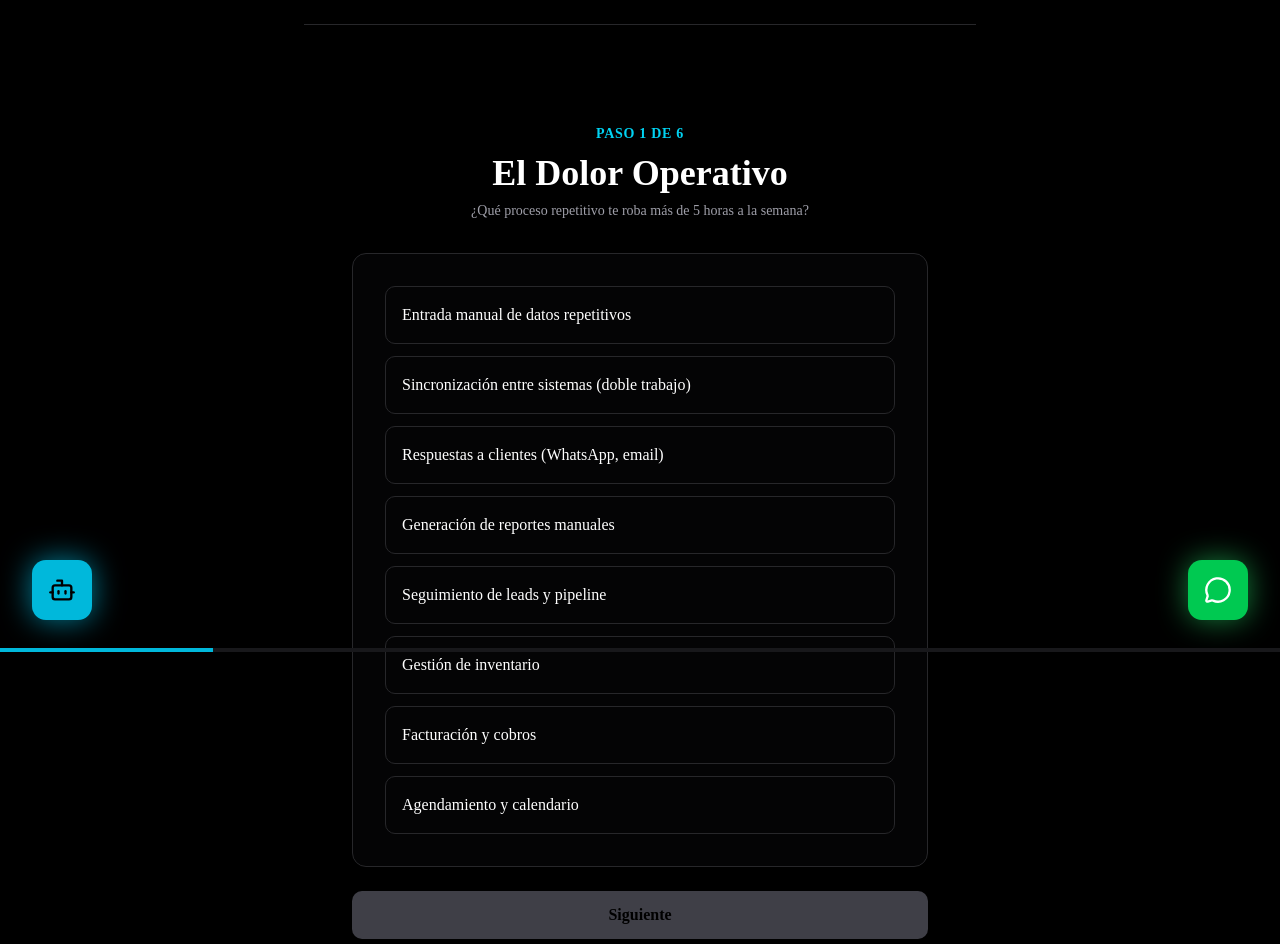
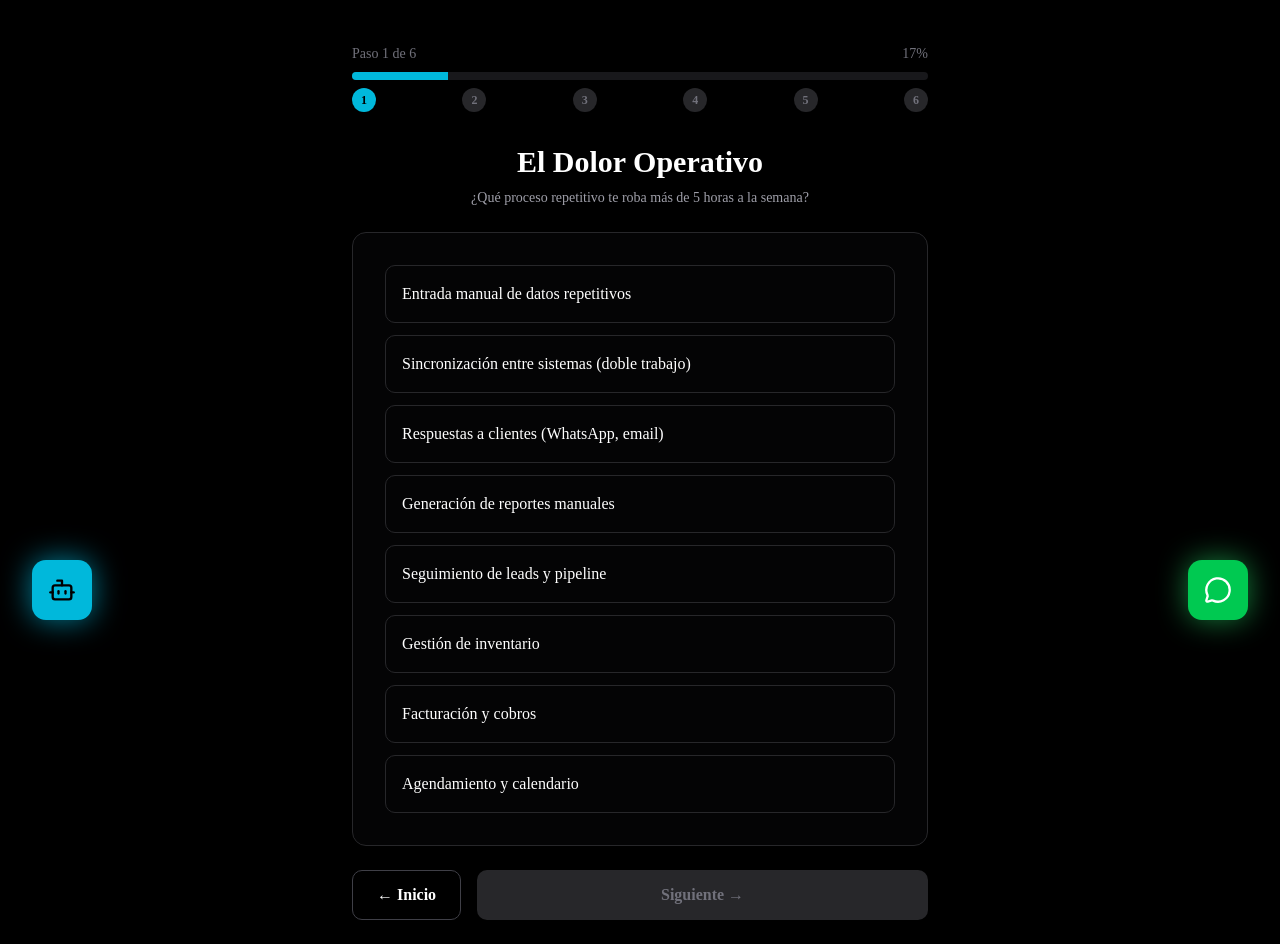
Before and after one commit to andresmoralesc1/hubiagency, a Next.js app: page /brief in a window 1280 px wide. Shown: the part 148-1092 px from the top of the page. Built offline with nearby package versions, Linux system fonts and the light colour scheme.

Commit message:
UX audit: improve brief form accessibility and error handling

```diff
--- a/components/brief-form.tsx
+++ b/components/brief-form.tsx
@@ -2,21 +2,19 @@
 
 import { useState } from "react";
 import Link from "next/link";
+import { Header } from "@/components/header";
+import { Footer } from "@/components/footer";
 import { ShinyButton } from "@/components/ui/shiny-button";
+import { toast, ToastContainer } from "@/components/ui/toast";
+import { X, CheckCircle } from "lucide-react";
 
 const tools = [
-  // Office & Productivity
   "Google Sheets", "Excel", "Office 365", "Google Workspace",
   "Notion", "Trello", "Asana", "Monday.com", "Jira", "ClickUp",
-  // CRM & Sales
   "CRM (HubSpot, Salesforce)", "Zoho", "Pipeline", "Bitrix24",
-  // Communication
   "Slack", "WhatsApp", "Telegram", "Discord", "Email",
-  // Social Media & Marketing
   "Instagram", "Facebook", "Twitter/X", "LinkedIn", "TikTok",
-  // E-commerce
   "Shopify", "WooCommerce", "Stripe", "PayPal", "MercadoPago",
-  // Other
   "SAP", "Dynamics", "Mailchimp", "HubSpot Marketing"
 ];
 
@@ -51,41 +49,95 @@ const budgets = [
   { min: 15000, max: 50000, label: "$15,000+", desc: "Transformación digital" }
 ];
 
+function isValidEmail(email: string) {
+  return /^[^\s@]+@[^\s@]+\.[^\s@]+$/.test(email);
+}
+
 export function BriefForm() {
   const [step, setStep] = useState(0);
   const [formData, setFormData] = useState({
     name: "", email: "", company: "",
     pain: [] as string[],
     tools: [] as string[],
-    connection: "", goal: "", urgency: "", budget: ""
+    connection: "", otherTool: "", goal: "", urgency: "", budget: ""
   });
   const [submitted, setSubmitted] = useState(false);
   const [submitting, setSubmitting] = useState(false);
 
   const totalSteps = 6;
 
+  const canProceed = () => {
+    switch (step) {
+      case 0: return formData.pain.length > 0;
+      case 1: return formData.tools.length > 0;
+      case 2: return formData.connection.trim().length > 0;
+      case 3: return !!formData.goal;
+      case 4: return !!formData.urgency;
+      case 5: return formData.name.trim().length > 0 && isValidEmail(formData.email) && !!formData.budget;
+      default: return false;
+    }
+  };
+
+  const getFieldError = () => {
+    if (step === 2 && !formData.connection.trim()) return "Describe al menos una conexión";
+    if (step === 5) {
+      if (!formData.name.trim()) return "El nombre es requerido";
+      if (!formData.email.trim()) return "El email es requerido";
+      if (!isValidEmail(formData.email)) return "Ingresa un email válido";
+      if (!formData.budget) return "Selecciona un presupuesto";
+    }
+    return null;
+  };
+
   const handleSubmit = async () => {
+    const fieldError = getFieldError();
+    if (fieldError) {
+      toast(fieldError, "error");
+      return;
+    }
+
     setSubmitting(true);
     try {
       const res = await fetch("/api/brief", {
         method: "POST",
         headers: { "Content-Type": "application/json" },
-        body: JSON.stringify({ ...formData, source: "brief-form" })
+        body: JSON.stringify({
+          ...formData,
+          source: "brief-form",
+          tools: formData.otherTool
+            ? [...formData.tools, formData.otherTool]
+            : formData.tools
+        })
       });
-      if (res.ok) setSubmitted(true);
-    } catch (e) {
-      console.error(e);
+      if (res.ok) {
+        setSubmitted(true);
+      } else {
+        toast("Error al enviar. Intenta de nuevo.", "error");
       }
+    } catch {
+      toast("Error de conexión. Intenta de nuevo.", "error");
+    } finally {
       setSubmitting(false);
+    }
+  };
+
+  const handleNext = () => {
+    const fieldError = getFieldError();
+    if (fieldError) {
+      toast(fieldError, "error");
+      return;
+    }
+    if (step < totalSteps - 1) {
+      setStep(s => s + 1);
+    }
   };
 
   if (submitted) {
     return (
-      <div className="min-h-screen bg-black text-white">
-        <header className="py-6 px-8 border-b border-zinc-800">
-          <Link href="/" className="text-xl font-bold">hubIAgency</Link>
-        </header>
-        <section className="pt-32 px-8">
+      <>
+        <Header />
+        <ToastContainer />
+        <main className="min-h-screen bg-black text-white pt-24 pb-16 px-8">
           <div className="max-w-xl mx-auto text-center">
             <div className="text-6xl mb-6">🚀</div>
             <h1 className="text-4xl font-bold mb-4">¡Recibido!</h1>
@@ -100,33 +152,55 @@ export function BriefForm() {
               Agendar llamada ahora
             </ShinyButton>
           </div>
-        </section>
-      </div>
+        </main>
+        <Footer />
+      </>
     );
   }
 
   return (
-    <div className="min-h-screen bg-black text-white">
-      <header className="py-6 px-8 border-b border-zinc-800">
-        <Link href="/" className="text-xl font-bold">hubIAgency</Link>
-      </header>
+    <>
+      <Header />
+      <ToastContainer />
 
-      {/* Progress bar */}
-      <div className="fixed bottom-0 left-0 right-0 h-1 bg-zinc-900 z-50">
+      <main className="min-h-screen bg-black text-white pt-24 pb-16 px-4">
+        <div className="max-w-xl mx-auto">
+          {/* Progress */}
+          <div className="mb-8">
+            <div className="flex items-center justify-between text-sm text-zinc-500 mb-2">
+              <span>Paso {step + 1} de {totalSteps}</span>
+              <span>{Math.round(((step + 1) / totalSteps) * 100)}%</span>
+            </div>
+            <div className="h-2 bg-zinc-900 rounded-full overflow-hidden">
               <div
                 className="h-full bg-cyan-500 transition-all duration-300"
                 style={{ width: `${((step + 1) / totalSteps) * 100}%` }}
               />
             </div>
+            {/* Step indicators */}
+            <div className="flex justify-between mt-2">
+              {Array.from({ length: totalSteps }, (_, i) => (
+                <button
+                  key={i}
+                  onClick={() => i < step && setStep(i)}
+                  className={`w-6 h-6 rounded-full text-xs font-bold transition-all ${
+                    i < step
+                      ? "bg-cyan-500 text-black cursor-pointer hover:bg-cyan-400"
+                      : i === step
+                      ? "bg-cyan-500 text-black"
+                      : "bg-zinc-800 text-zinc-500"
+                  }`}
+                  aria-label={`Ir a paso ${i + 1}`}
+                >
+                  {i < step ? <CheckCircle className="w-4 h-4 mx-auto" /> : i + 1}
+                </button>
+              ))}
+            </div>
+          </div>
 
-      <section className="pt-24 pb-16 px-4">
-        <div className="max-w-xl mx-auto">
           {/* Header */}
-          <div className="text-center mb-8">
-            <span className="text-cyan-400 text-sm font-semibold tracking-wider uppercase">
-              Paso {step + 1} de {totalSteps}
-            </span>
-            <h1 className="text-3xl md:text-4xl font-bold mt-2 mb-2">
+          <div className="text-center mb-6">
+            <h1 className="text-2xl md:text-3xl font-bold mb-2">
               {step === 0 && "El Dolor Operativo"}
               {step === 1 && "Tu Stack Actual"}
               {step === 2 && "La Conexión Ideal"}
@@ -147,9 +221,8 @@ export function BriefForm() {
           {/* Step content */}
           <div className="bg-zinc-950/50 border border-zinc-800 rounded-xl p-6 md:p-8 mb-6">
 
-            {/* Step 0: Pain points */}
             {step === 0 && (
-              <div className="space-y-3">
+              <div className="space-y-3" role="group" aria-label="Puntos de dolor">
                 {painPoints.map((pain) => (
                   <button
                     key={pain}
@@ -157,21 +230,22 @@ export function BriefForm() {
                       ...f,
                       pain: f.pain.includes(pain) ? f.pain.filter(p => p !== pain) : [...f.pain, pain]
                     }))}
+                    aria-pressed={formData.pain.includes(pain)}
                     className={`w-full text-left p-4 rounded-lg border transition-all ${
                       formData.pain.includes(pain)
                         ? "border-cyan-500 bg-cyan-500/10 text-cyan-400"
                         : "border-zinc-800 hover:border-zinc-600"
                     }`}
                   >
+                    {formData.pain.includes(pain) && <CheckCircle className="w-4 h-4 inline mr-2" />}
                     {pain}
                   </button>
                 ))}
               </div>
             )}
 
-            {/* Step 1: Tools */}
             {step === 1 && (
-              <div className="grid grid-cols-2 md:grid-cols-3 gap-3">
+              <div className="grid grid-cols-2 md:grid-cols-3 gap-3" role="group" aria-label="Herramientas">
                 {tools.map((tool) => (
                   <button
                     key={tool}
@@ -179,39 +253,49 @@ export function BriefForm() {
                       ...f,
                       tools: f.tools.includes(tool) ? f.tools.filter(t => t !== tool) : [...f.tools, tool]
                     }))}
+                    aria-pressed={formData.tools.includes(tool)}
                     className={`p-3 rounded-lg border text-sm transition-all ${
                       formData.tools.includes(tool)
                         ? "border-cyan-500 bg-cyan-500/10 text-cyan-400"
                         : "border-zinc-800 hover:border-zinc-600"
                     }`}
                   >
+                    {formData.tools.includes(tool) && <CheckCircle className="w-3 h-3 inline mr-1" />
+}
                     {tool}
                   </button>
                 ))}
               </div>
             )}
 
-            {/* Step 2: Connection */}
             {step === 2 && (
               <div className="space-y-4">
                 <div>
-                  <label className="block text-sm text-zinc-400 mb-2">
+                  <label htmlFor="connection" className="block text-sm text-zinc-400 mb-2">
                     ¿Qué herramientas quieres conectar?
                   </label>
                   <input
+                    id="connection"
                     type="text"
                     value={formData.connection}
                     onChange={(e) => setFormData(f => ({ ...f, connection: e.target.value }))}
                     placeholder="Ej: Google Sheets → Notion, WhatsApp → CRM"
                     className="w-full bg-zinc-900 border border-zinc-700 rounded-lg px-4 py-3 text-white placeholder-zinc-500 focus:border-cyan-500 focus:outline-none"
+                    aria-describedby="connection-hint"
                   />
+                  <p id="connection-hint" className="text-zinc-600 text-xs mt-1">
+                    Describe el flujo ideal: qué sale de una herramienta y entra en otra
+                  </p>
                 </div>
                 <div>
-                  <label className="block text-sm text-zinc-400 mb-2">
-                    ¿No encuentras tu herramienta? Escribe el nombre aquí:
+                  <label htmlFor="otherTool" className="block text-sm text-zinc-400 mb-2">
+                    ¿No encuentras tu herramienta?
                   </label>
                   <input
+                    id="otherTool"
                     type="text"
+                    value={formData.otherTool}
+                    onChange={(e) => setFormData(f => ({ ...f, otherTool: e.target.value }))}
                     placeholder="Ej: Airtable, Pipedrive, Shopify..."
                     className="w-full bg-zinc-900 border border-zinc-700 rounded-lg px-4 py-3 text-white placeholder-zinc-500 focus:border-cyan-500 focus:outline-none"
                   />
@@ -219,13 +303,13 @@ export function BriefForm() {
               </div>
             )}
 
-            {/* Step 3: Goals */}
             {step === 3 && (
-              <div className="space-y-4">
+              <div className="space-y-4" role="group" aria-label="Objetivos">
                 {goals.map((g) => (
                   <button
                     key={g.id}
                     onClick={() => setFormData(f => ({ ...f, goal: g.id }))}
+                    aria-pressed={formData.goal === g.id}
                     className={`w-full text-left p-5 rounded-lg border transition-all ${
                       formData.goal === g.id
                         ? "border-cyan-500 bg-cyan-500/10"
@@ -235,6 +319,7 @@ export function BriefForm() {
                     <div className="flex items-center gap-3 mb-1">
                       <span className="text-2xl">{g.icon}</span>
                       <span className="font-semibold">{g.label}</span>
+                      {formData.goal === g.id && <CheckCircle className="w-4 h-4 ml-auto text-cyan-400" />}
                     </div>
                     <p className="text-zinc-400 text-sm pl-9">{g.desc}</p>
                   </button>
@@ -242,54 +327,69 @@ export function BriefForm() {
               </div>
             )}
 
-            {/* Step 4: Urgency */}
             {step === 4 && (
-              <div className="space-y-4">
+              <div className="space-y-4" role="group" aria-label="Urgencia">
                 {urgency.map((u) => (
                   <button
                     key={u.id}
                     onClick={() => setFormData(f => ({ ...f, urgency: u.id }))}
+                    aria-pressed={formData.urgency === u.id}
                     className={`w-full text-left p-5 rounded-lg border transition-all ${
                       formData.urgency === u.id
                         ? "border-cyan-500 bg-cyan-500/10"
                         : "border-zinc-800 hover:border-zinc-600"
                     }`}
                   >
-                    <div className="font-semibold mb-1">{u.label}</div>
+                    <div className="flex items-center gap-3 mb-1">
+                      <span className="font-semibold">{u.label}</span>
+                      {formData.urgency === u.id && <CheckCircle className="w-4 h-4 ml-auto text-cyan-400" />}
+                    </div>
                     <p className="text-zinc-400 text-sm">{u.desc}</p>
                   </button>
                 ))}
               </div>
             )}
 
-            {/* Step 5: Contact info + Budget */}
             {step === 5 && (
               <div className="space-y-6">
                 <div className="grid md:grid-cols-2 gap-4">
                   <div>
-                    <label className="block text-sm text-zinc-400 mb-2">Nombre</label>
+                    <label htmlFor="name" className="block text-sm text-zinc-400 mb-2">Nombre *</label>
                     <input
+                      id="name"
                       type="text"
                       value={formData.name}
                       onChange={(e) => setFormData(f => ({ ...f, name: e.target.value }))}
                       className="w-full bg-zinc-900 border border-zinc-700 rounded-lg px-4 py-3 text-white focus:border-cyan-500 focus:outline-none"
                       placeholder="tu nombre"
+                      aria-required="true"
                     />
                   </div>
                   <div>
-                    <label className="block text-sm text-zinc-400 mb-2">Email</label>
+                    <label htmlFor="email" className="block text-sm text-zinc-400 mb-2">Email *</label>
                     <input
+                      id="email"
                       type="email"
                       value={formData.email}
                       onChange={(e) => setFormData(f => ({ ...f, email: e.target.value }))}
-                      className="w-full bg-zinc-900 border border-zinc-700 rounded-lg px-4 py-3 text-white focus:border-cyan-500 focus:outline-none"
+                      className={`w-full bg-zinc-900 border rounded-lg px-4 py-3 text-white focus:outline-none ${
+                        formData.email && !isValidEmail(formData.email)
+                          ? "border-red-500 focus:border-red-500"
+                          : "border-zinc-700 focus:border-cyan-500"
+                      }`}
                       placeholder="tu@email.com"
+                      aria-required="true"
+                      aria-invalid={formData.email ? !isValidEmail(formData.email) : false}
                     />
+                    {formData.email && !isValidEmail(formData.email) && (
+                      <p className="text-red-400 text-xs mt-1">Email inválido</p>
+                    )}
                   </div>
                 </div>
                 <div>
-                  <label className="block text-sm text-zinc-400 mb-2">Empresa (opcional)</label>
+                  <label htmlFor="company" className="block text-sm text-zinc-400 mb-2">Empresa (opcional)</label>
                   <input
+                    id="company"
                     type="text"
                     value={formData.company}
                     onChange={(e) => setFormData(f => ({ ...f, company: e.target.value }))}
@@ -298,19 +398,23 @@ export function BriefForm() {
                   />
                 </div>
                 <div>
-                  <label className="block text-sm text-zinc-400 mb-3">Presupuesto estimado</label>
-                  <div className="grid grid-cols-2 gap-3">
+                  <label className="block text-sm text-zinc-400 mb-3">Presupuesto estimado *</label>
+                  <div className="grid grid-cols-2 gap-3" role="group" aria-label="Presupuesto">
                     {budgets.map((b) => (
                       <button
                         key={b.label}
                         onClick={() => setFormData(f => ({ ...f, budget: b.label }))}
+                        aria-pressed={formData.budget === b.label}
                         className={`p-4 rounded-lg border text-left transition-all ${
                           formData.budget === b.label
                             ? "border-cyan-500 bg-cyan-500/10"
                             : "border-zinc-800 hover:border-zinc-600"
                         }`}
                       >
-                        <div className="font-semibold text-sm">{b.label}</div>
+                        <div className="flex items-center justify-between">
+                          <span className="font-semibold text-sm">{b.label}</span>
+                          {formData.budget === b.label && <CheckCircle className="w-4 h-4 text-cyan-400" />}
+                        </div>
                         <div className="text-zinc-400 text-xs">{b.desc}</div>
                       </button>
                     ))}
@@ -322,40 +426,50 @@ export function BriefForm() {
 
           {/* Navigation */}
           <div className="flex gap-4">
-            {step > 0 && (
+            {step > 0 ? (
               <button
                 onClick={() => setStep(s => s - 1)}
-                className="px-6 py-3 border border-zinc-700 hover:border-zinc-500 font-semibold rounded-lg transition-colors"
+                className="px-6 py-3 border border-zinc-700 hover:border-zinc-500 hover:bg-zinc-800 font-semibold rounded-lg transition-colors"
               >
-                Atrás
+                ← Atrás
               </button>
+            ) : (
+              <Link
+                href="/"
+                className="px-6 py-3 border border-zinc-700 hover:border-zinc-500 hover:bg-zinc-800 font-semibold rounded-lg transition-colors"
+              >
+                ← Inicio
+              </Link>
             )}
             {step < totalSteps - 1 ? (
               <button
-                onClick={() => setStep(s => s + 1)}
-                disabled={
-                  (step === 0 && formData.pain.length === 0) ||
-                  (step === 1 && formData.tools.length === 0) ||
-                  (step === 2 && !formData.connection.trim()) ||
-                  (step === 3 && !formData.goal) ||
-                  (step === 4 && !formData.urgency)
-                }
-                className="flex-1 px-6 py-3 bg-cyan-500 hover:bg-cyan-400 disabled:bg-zinc-700 disabled:cursor-not-allowed text-black font-semibold rounded-lg transition-colors"
+                onClick={handleNext}
+                disabled={!canProceed()}
+                className="flex-1 px-6 py-3 bg-cyan-500 hover:bg-cyan-400 disabled:bg-zinc-800 disabled:text-zinc-500 disabled:cursor-not-allowed text-black font-semibold rounded-lg transition-all"
               >
-                Siguiente
+                Siguiente →
               </button>
             ) : (
               <button
                 onClick={handleSubmit}
-                disabled={!formData.name || !formData.email || !formData.budget || submitting}
-                className="flex-1 px-6 py-3 bg-cyan-500 hover:bg-cyan-400 disabled:bg-zinc-700 disabled:cursor-not-allowed text-black font-semibold rounded-lg transition-colors"
+                disabled={!canProceed() || submitting}
+                className="flex-1 px-6 py-3 bg-cyan-500 hover:bg-cyan-400 disabled:bg-zinc-800 disabled:text-zinc-500 disabled:cursor-not-allowed text-black font-semibold rounded-lg transition-all flex items-center justify-center gap-2"
               >
-                {submitting ? "Enviando..." : "Recibir mi diagnóstico →"}
+                {submitting ? (
+                  <>
+                    <span className="animate-spin">⏳</span>
+                    Enviando...
+                  </>
+                ) : (
+                  <>Recibir mi diagnóstico →</>
+                )}
               </button>
             )}
           </div>
         </div>
-      </section>
-    </div>
+      </main>
+
+      <Footer />
+    </>
   );
 }
--- /dev/null
+++ b/components/ui/toast.tsx
@@ -0,0 +1,66 @@
+"use client";
+
+import { useState, useEffect } from "react";
+import { X, CheckCircle, AlertCircle, Loader2 } from "lucide-react";
+
+export type ToastType = "success" | "error" | "info";
+
+interface Toast {
+  id: string;
+  message: string;
+  type: ToastType;
+}
+
+let toastId = 0;
+const listeners: Set<(toast: Toast) => void> = new Set();
+
+export function toast(message: string, type: ToastType = "info") {
+  const newToast: Toast = { id: String(++toastId), message, type };
+  listeners.forEach((listener) => listener(newToast));
+}
+
+export function ToastContainer() {
+  const [toasts, setToasts] = useState<Toast[]>([]);
+
+  useEffect(() => {
+    const handler = (toast: Toast) => {
+      setToasts((prev) => [...prev, toast]);
+      setTimeout(() => {
+        setToasts((prev) => prev.filter((t) => t.id !== toast.id));
+      }, 4000);
+    };
+    listeners.add(handler);
+    return () => {
+      listeners.delete(handler);
+    };
+  }, []);
+
+  if (toasts.length === 0) return null;
+
+  return (
+    <div className="fixed bottom-24 left-1/2 -translate-x-1/2 z-[100] flex flex-col gap-2">
+      {toasts.map((t) => (
+        <div
+          key={t.id}
+          className={`flex items-center gap-3 px-4 py-3 rounded-lg shadow-lg border animate-in slide-in-from-bottom ${
+            t.type === "error"
+              ? "bg-red-950/90 border-red-500/50 text-red-200"
+              : t.type === "success"
+              ? "bg-green-950/90 border-green-500/50 text-green-200"
+              : "bg-zinc-900/90 border-zinc-700 text-zinc-200"
+          }`}
+        >
+          {t.type === "error" && <AlertCircle className="w-5 h-5 text-red-400" />}
+          {t.type === "success" && <CheckCircle className="w-5 h-5 text-green-400" />}
+          <span className="text-sm font-medium">{t.message}</span>
+          <button
+            onClick={() => setToasts((prev) => prev.filter((x) => x.id !== t.id))}
+            className="ml-2 hover:opacity-70"
+          >
+            <X className="w-4 h-4" />
+          </button>
+        </div>
+      ))}
+    </div>
+  );
+}
```
Lines whose indentation alone changed are shown as unchanged.
